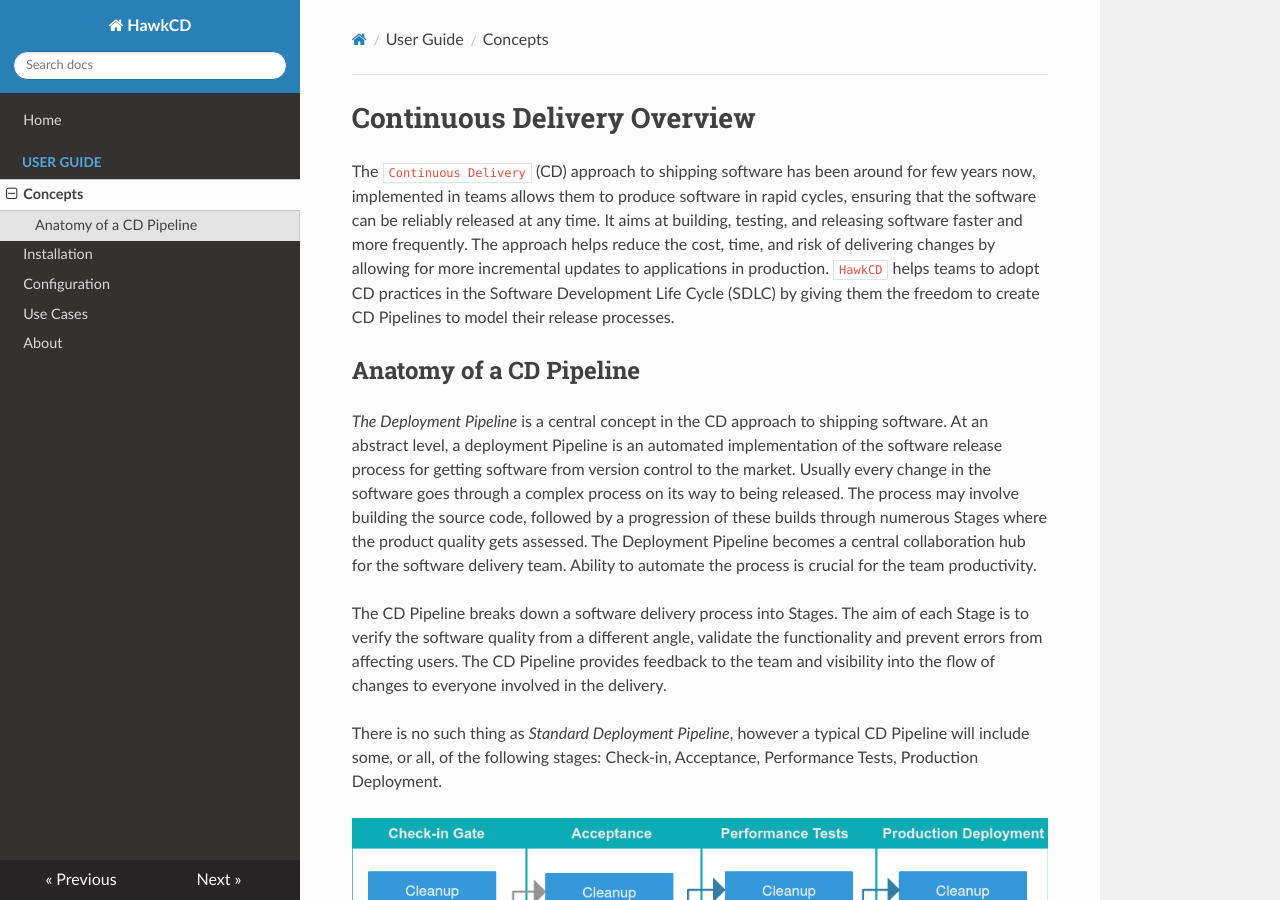
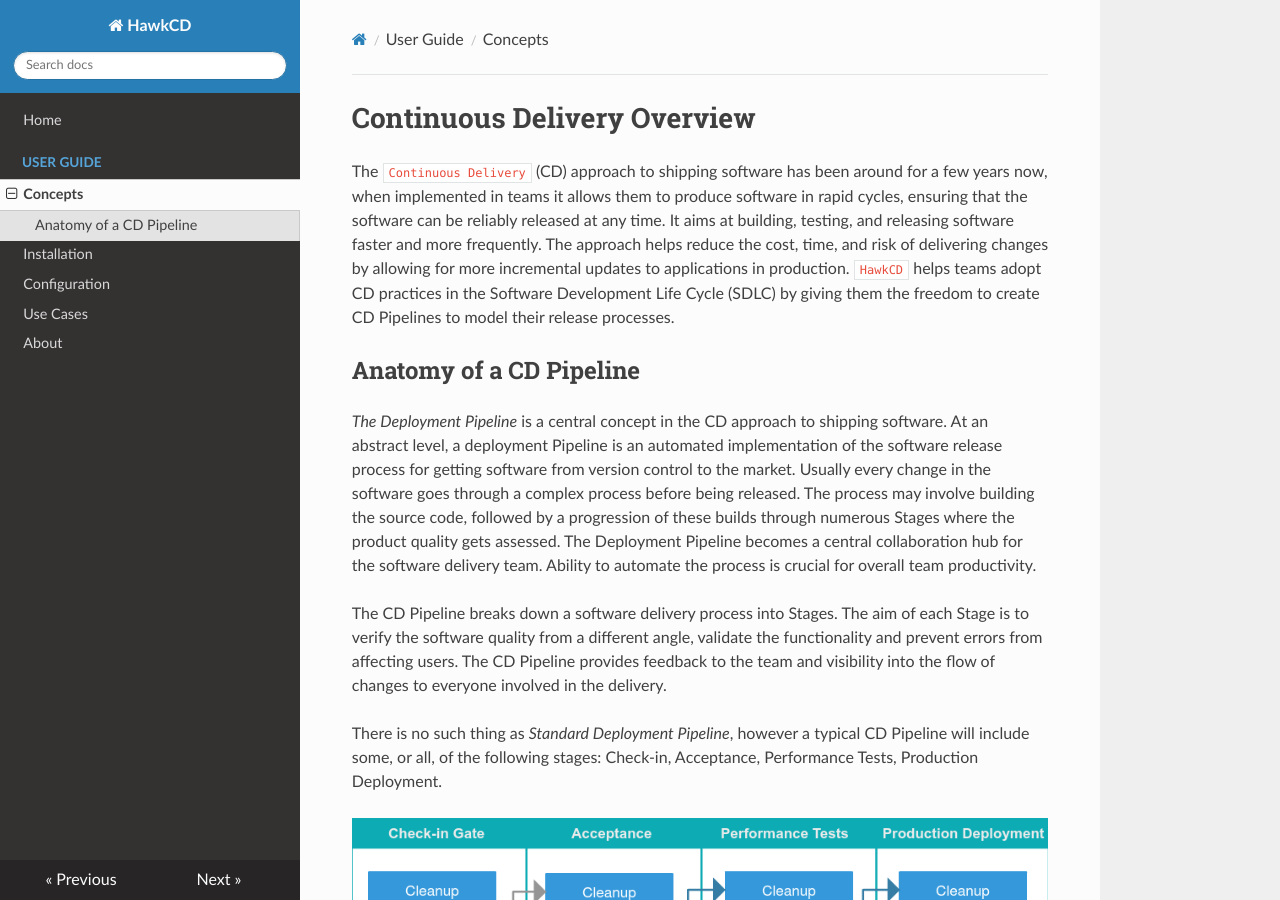
Before and after one commit to rndsolutions/docs.hawkcd.io, an MkDocs documentation site: the page built from docs/concepts/index.md, in a window 1280 px wide and 900 px high. Built offline with MkDocs 1.6.1, drawn with Linux system fonts in a browser that asks for light colours; nearby versions of some CDN libraries; old or Windows-style settings are respelled for this version of MkDocs; some of the changed text lies outside the part shown.

Commit message:
Fixed small typos and errors in Pipeline Overview

```diff
--- a/docs/concepts/index.md
+++ b/docs/concepts/index.md
@@ -1,12 +1,12 @@
 
 Continuous Delivery Overview
 ==============================
-The `Continuous Delivery` (CD) approach to shipping software has been around for few years now, implemented in teams allows them to produce software in rapid cycles, ensuring that the software can be reliably released at any time. It aims at building, testing, and releasing software faster and more frequently. The approach helps reduce the cost, time, and risk of delivering changes by allowing for more incremental updates to applications in production. `HawkCD` helps teams to adopt CD practices in the Software Development Life Cycle (SDLC) by giving them the freedom to create CD Pipelines to model their release processes.
+The `Continuous Delivery` (CD) approach to shipping software has been around for a few years now, when implemented in teams it allows them to produce software in rapid cycles, ensuring that the software can be reliably released at any time. It aims at building, testing, and releasing software faster and more frequently. The approach helps reduce the cost, time, and risk of delivering changes by allowing for more incremental updates to applications in production. `HawkCD` helps teams adopt CD practices in the Software Development Life Cycle (SDLC) by giving them the freedom to create CD Pipelines to model their release processes.
 
 Anatomy of a CD Pipeline
 --------------------------
 
-*The Deployment Pipeline* is a central concept in the CD approach to shipping software. At an abstract level, a deployment Pipeline is an automated implementation of the software release process for getting software from version control to the market. Usually every change in the software goes through a complex process on its way to being released. The process may involve building the source code, followed by a progression of these builds through numerous Stages where the product quality gets assessed. The Deployment Pipeline becomes a central collaboration hub for the software delivery team. Ability to automate the process is crucial for the team productivity.
+*The Deployment Pipeline* is a central concept in the CD approach to shipping software. At an abstract level, a deployment Pipeline is an automated implementation of the software release process for getting software from version control to the market. Usually every change in the software goes through a complex process before being released. The process may involve building the source code, followed by a progression of these builds through numerous Stages where the product quality gets assessed. The Deployment Pipeline becomes a central collaboration hub for the software delivery team. Ability to automate the process is crucial for overall team productivity.
 
 The CD Pipeline breaks down a software delivery process into Stages. The aim of each Stage is to verify the software quality from a different angle, validate the functionality and prevent errors from affecting users. The CD Pipeline provides feedback to the team and visibility into the flow of changes to everyone involved in the delivery.
 
```
Also changed, not shown: other parts of docs/concepts/index.md (+2 -2 lines).
